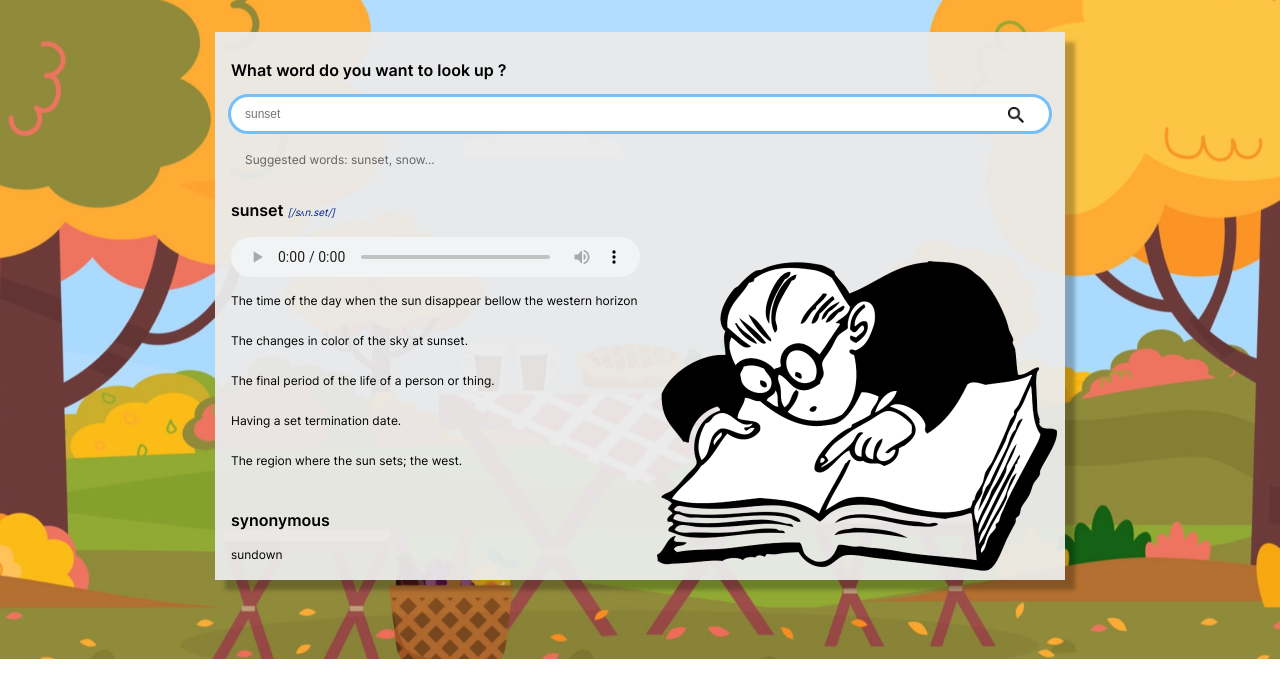
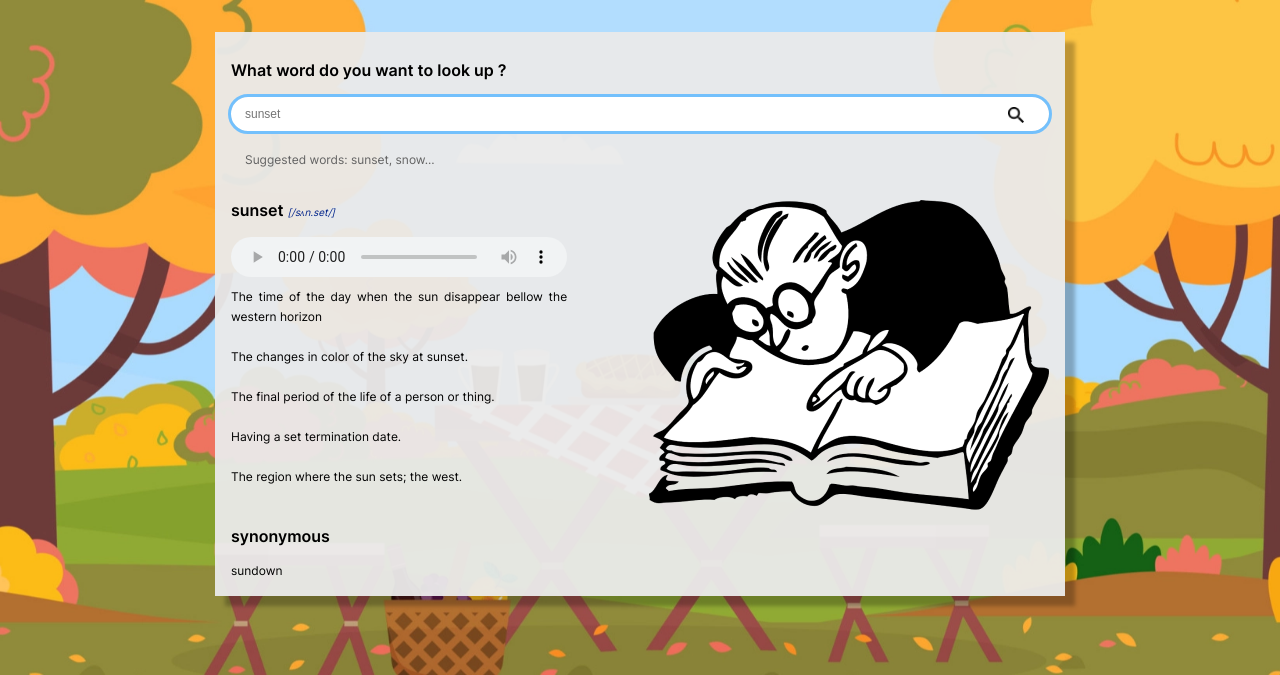
Before and after one commit to ChrissDir/05-lab-js-dictionnary, a website built with webpack: page src/index.html in a window 1280 px wide. Shown: the part 169-844 px from the top of the page. Built offline with nearby package versions, Linux system fonts and the light colour scheme.

Commit message:
mardi après-midi

```diff
--- a/src/index.html
+++ b/src/index.html
@@ -41,15 +41,18 @@
         <div id="component">
             <h2>What word do you want to look up ?</h2>
             <form id="searchbar" action="#" method="get">
-                <input name="recherche" autocapitalize="none" autocomplete="off" autofocus type="text" placeholder="sunset" spellcheck="false" id="finder">
+                <input name="recherche" autocapitalize="none" autocomplete="off" autofocus type="text"
+                    placeholder="sunset" spellcheck="false" id="finder">
                 <button name="loupe" id="loupe-recherche" type="submit"></button>
             </form>
             <div class="texte" id="resultat"></div>
             <p id="suggestion">Suggested words: sunset, snow...</p>
 
-
+            <div id="grandediv">
+                <div id="divdegauche">
                     <h2><span id="nom_mot">sunset</span> <span id="prononciation">[/sʌn.set/]</span></h2>
-            <audio id="audioprono" controls src="https://www.cjoint.com/doc/16_09/FIsxS52QXY7_Rick-Astley---Never-Gonna-Give-You-Up.mp3">
+                    <audio id="audioprono" controls
+                        src="https://www.cjoint.com/doc/16_09/FIsxS52QXY7_Rick-Astley---Never-Gonna-Give-You-Up.mp3">
                         <!-- //ssl.gstatic.com/dictionary/static/sounds/20200429/sunset--_gb_1.mp3 -->
                     </audio>
                     <div id="zone">
@@ -63,13 +66,17 @@
                     </div>
                     <h2 id="synonymous-title">synonymous</h2>
                     <p class="texte" id="synonymous">sundown</p>
-
+                </div>
+                <div id="divdedroite">
                     <div id="imageguguss">
                         <img src="./assets/images/guguss-desktop.webp"
                             alt="Illustration d'un personnage avec des lunettes en noir et blanc regardant dans un livre">
                     </div>
                 </div>
             </div>
+        </div>
+    </div>
+
 </body>
 
 </html>
--- a/src/index.js
+++ b/src/index.js
@@ -88,10 +88,11 @@ function displayWordData(data) {
         wordDefinitions.push(definition.definition);
       });
     });
-    console.log(wordDefinitions);
+
     const syn = meanings[0]?.synonyms ?? [];
     const prononcia = phonetics[0]?.text ?? '';
-    const audioprononciation = phonetics[0]?.audio ?? '';
+    const audioprononciation = phonetics[0]?.audio ?? '' ;
+    console.log(phonetics);
 
     textLists.textContent = "";
     wordDefinitions.forEach((definition) => {
--- a/src/style.scss
+++ b/src/style.scss
@@ -251,7 +251,8 @@ li {
   list-style-type: none;
   text-align: justify;
   line-height: 20px;
-  padding: 10px 0;
+  padding: .625rem 0;
+
 }
 
 .texte {
@@ -265,23 +266,31 @@ li {
 }
 
 audio {
-  width: 600px;
+  width: 100%;
   height: 40px;
 }
 
-#compglobale {
+#grandediv {
   display: flex;
+  justify-content: space-between;
 }
 
-#compgauche {
+#divdegauche {
   display: flex;
   flex-direction: column;
+  width: 50%;
+}
+
+#divdedroite{
+  display: flex;
+  padding-left: 10%;
 }
 
 #imageguguss {
-  position: absolute;
-  bottom: 5%;
-  right: 5%;
+position: sticky;
+width: 400px;
+height: 310px;
+top: 30%;
 }
 
 #zone,
@@ -385,7 +394,7 @@ audio {
   }
 
   audio {
-    max-width: 50%;
+    max-width: 418px;
   }
 
   #options {
@@ -403,7 +412,7 @@ audio {
   }
 
   ul {
-    max-width: 50%;
+    max-width: 418px;
   }
 
   li {
@@ -427,6 +436,10 @@ audio {
     margin-bottom: 79px;
   }
 
+  #divdegauche{
+    width: 100%;
+  }
+
   #imageguguss {
     bottom: 1%;
     right: 1%;
@@ -437,13 +450,13 @@ audio {
   }
 
   #synonymous-title {
-    max-width: 50%;
+    max-width: 418px;
     padding-top: 1.8125rem;
   }
 
   #synonymous {
     &.texte {
-      max-width: 50%;
+      max-width: 418px;
     }
 
     font-size: .75rem;
@@ -453,9 +466,9 @@ audio {
 
 @media screen and (max-width: 900px) {
   #imageguguss {
-    position: absolute;
     content: url(./assets/images/guguss-mobile.webp);
-    right: 2%;
+    width: 90px;
+    height: 70px;
   }
 
   #component {
@@ -467,7 +480,7 @@ audio {
   audio,
   li,
   #synonymous.texte {
-    max-width: 70%;
+    max-width: 100%;
   }
 
   ul {
@@ -486,11 +499,6 @@ audio {
 
   h1 {
     font-size: 1.5rem;
-  }
-
-  li,
-  #synonymous.texte {
-    max-width: 65%;
   }
 
   #options {
```
Lines whose indentation alone changed are shown as unchanged.
